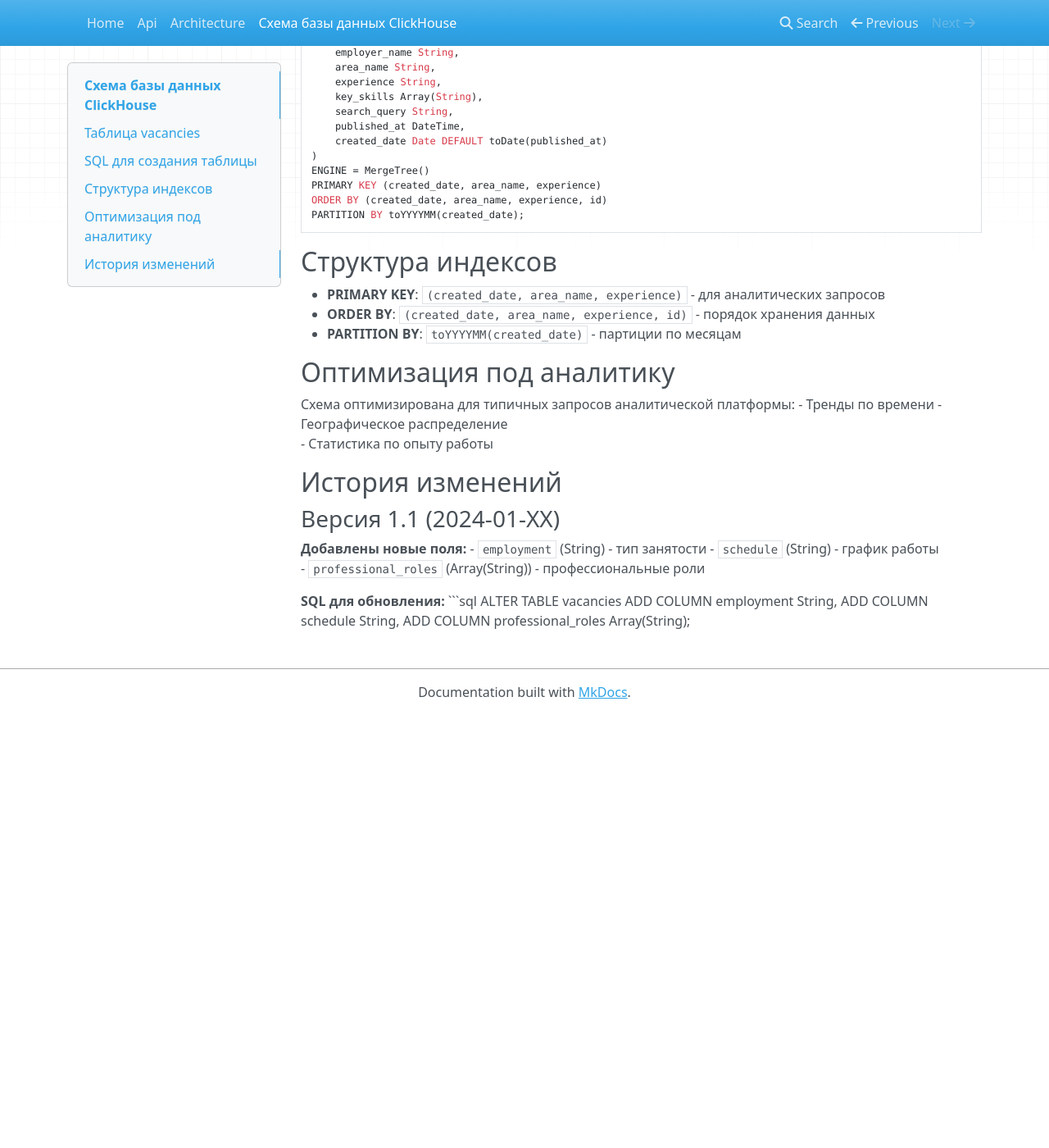
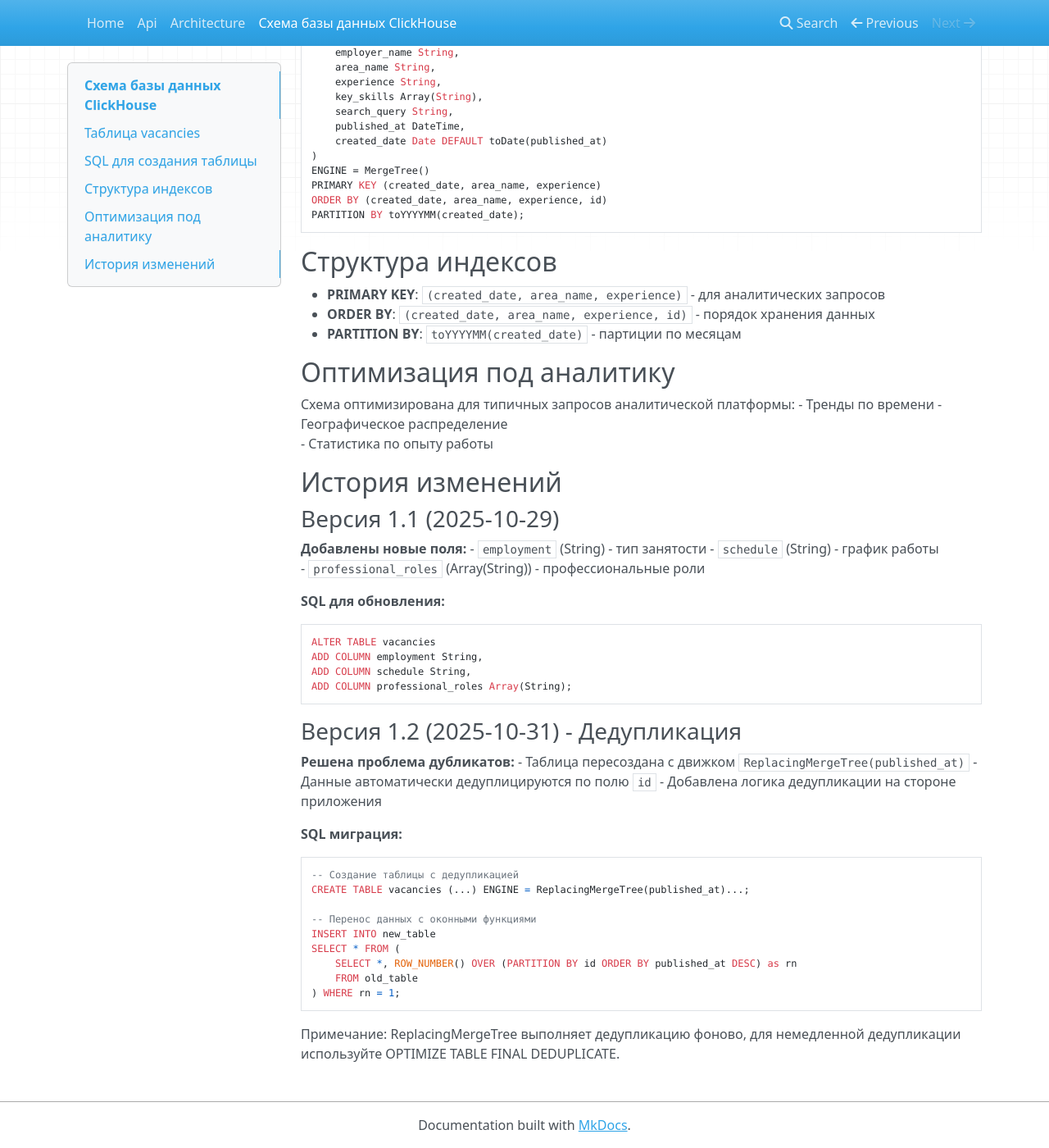
Before and after one commit to gray-haired/HH_analytics, an MkDocs documentation site: the page built from docs/docs/database_schema.md, in a window 1280 px wide and 1400 px high, scrolled down 860 px. Shown: the whole window at 82% size. Built offline with MkDocs 1.6.1, drawn with Linux system fonts in a browser that asks for light colours; nearby versions of some CDN libraries; before the commit the page ends 1732 px from its top, so only the background shows below that.

Commit message:
feat: implement complete deduplication solution
- Successfully migrate to ReplacingMergeTree table engine
- Add application-level deduplication before insertion
- Include immediate deduplication with OPTIMIZE TABLE
- Document the migration process and new architecture

````diff
--- a/docs/docs/database.md
+++ b/docs/docs/database_schema.md
@@ -56,7 +56,7 @@ PARTITION BY toYYYYMM(created_date);
 
 ## История изменений
 
-### Версия 1.1 (2024-01-XX)
+### Версия 1.1 (2025-10-29)
 **Добавлены новые поля:**
 - `employment` (String) - тип занятости
 - `schedule` (String) - график работы
@@ -68,3 +68,24 @@ ALTER TABLE vacancies
 ADD COLUMN employment String,
 ADD COLUMN schedule String,
 ADD COLUMN professional_roles Array(String);
+```
+
+### Версия 1.2 (2025-10-31) - Дедупликация
+**Решена проблема дубликатов:**
+- Таблица пересоздана с движком `ReplacingMergeTree(published_at)`
+- Данные автоматически дедуплицируются по полю `id`
+- Добавлена логика дедупликации на стороне приложения
+
+**SQL миграция:**
+```sql
+-- Создание таблицы с дедупликацией
+CREATE TABLE vacancies (...) ENGINE = ReplacingMergeTree(published_at)...;
+
+-- Перенос данных с оконными функциями
+INSERT INTO new_table
+SELECT * FROM (
+    SELECT *, ROW_NUMBER() OVER (PARTITION BY id ORDER BY published_at DESC) as rn
+    FROM old_table
+) WHERE rn = 1;
+```
+Примечание: ReplacingMergeTree выполняет дедупликацию фоново, для немедленной дедупликации используйте OPTIMIZE TABLE FINAL DEDUPLICATE.
````
Also changed, not shown: 1 other file.
